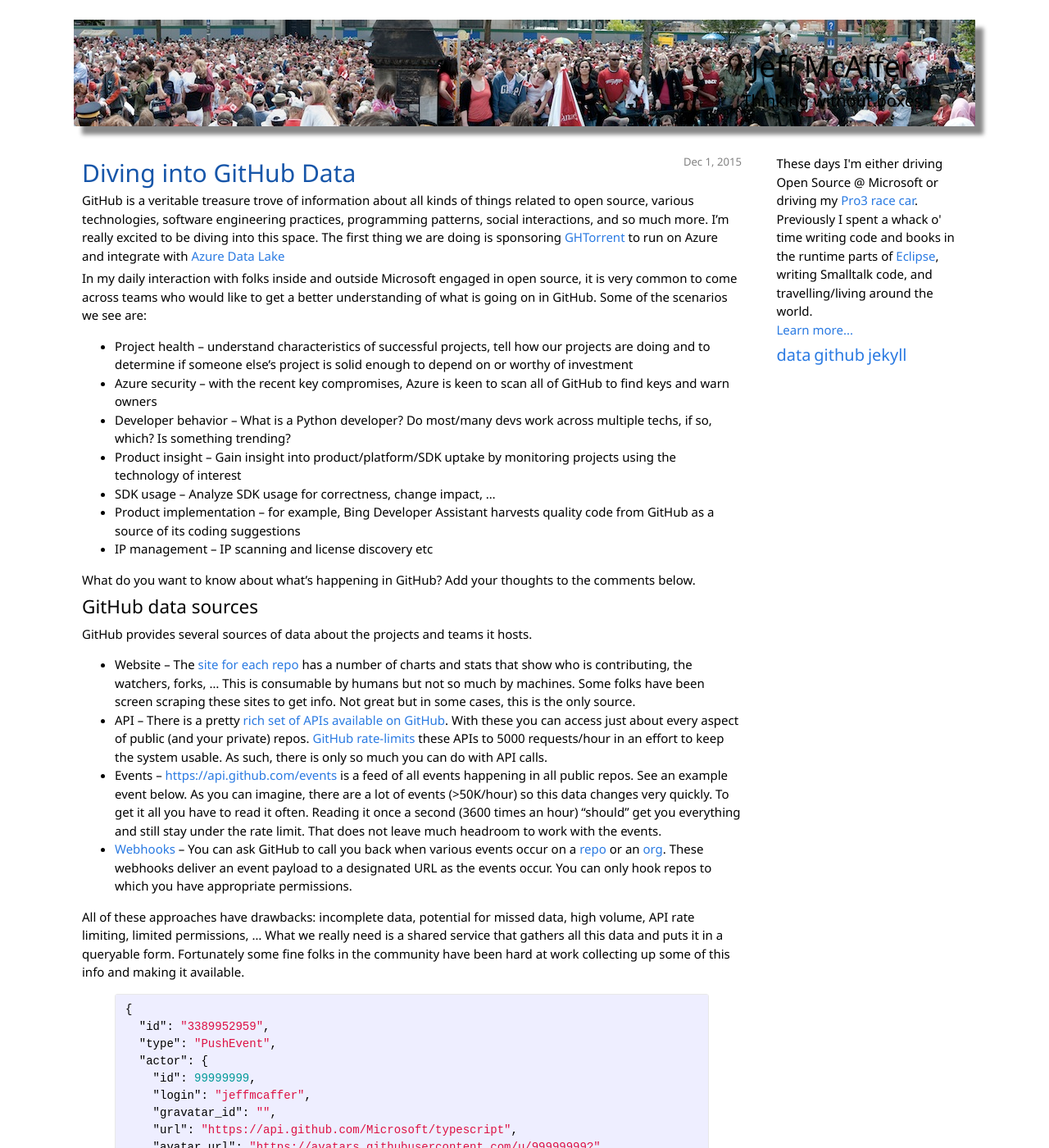
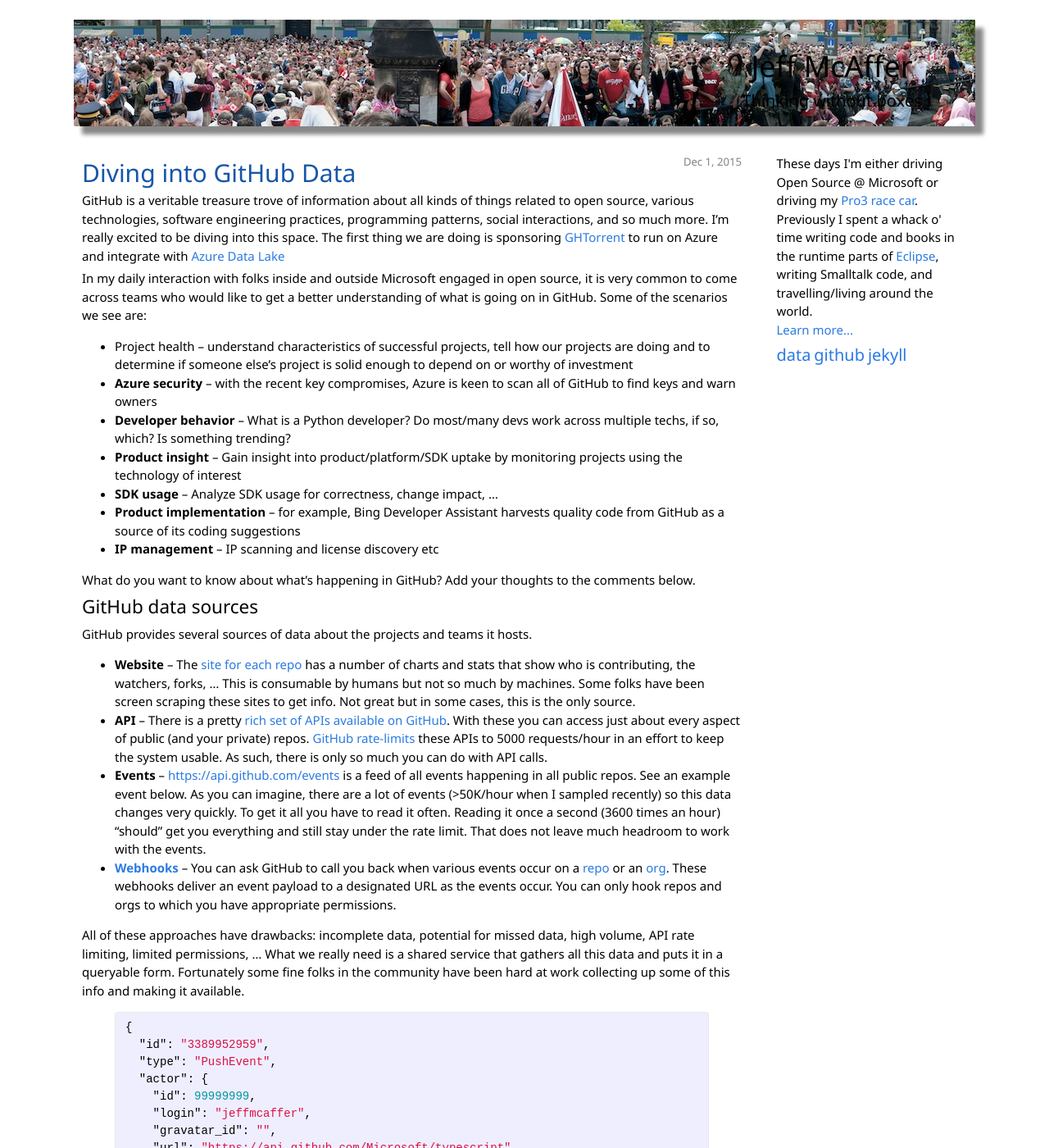
Before and after one commit to jeffmcaffer/jeffmcaffer.github.io, a Jekyll site: the page built from _posts/2015-12-01-GitHub-Data.markdown, in a window 1280 px wide and 1400 px high. Shown: the whole window at 82% size. Built offline with Jekyll 4.4.1, drawn with Linux system fonts in a browser that asks for light colours; comment, search, counter and statistics services are not loaded; some of the changed text lies outside the part shown.

Commit message:
tweak formatting or github data post

```diff
--- a/_posts/2015-12-01-GitHub-Data.markdown
+++ b/_posts/2015-12-01-GitHub-Data.markdown
@@ -12,22 +12,22 @@
 In my daily interaction with folks inside and outside Microsoft engaged in open source, it is very common to come across teams who would like to get a better understanding of what is going on in GitHub.  Some of the scenarios we see are:
 
 * Project health -- understand characteristics of successful projects, tell how our projects are doing and to determine if someone else’s project is solid enough to depend on or worthy of investment
-*	Azure security -- with the recent key compromises, Azure is keen to scan all of GitHub to find keys and warn owners
-*	Developer behavior -- What is a Python developer?  Do most/many devs work across multiple techs, if so, which?  Is something trending?
-*	Product insight -- Gain insight into product/platform/SDK uptake by monitoring projects using the technology of interest
-*	SDK usage -- Analyze SDK usage for correctness, change impact, ...
-*	Product implementation -- for example, Bing Developer Assistant harvests quality code from GitHub as a source of its coding suggestions
-*	IP management -- IP scanning and license discovery etc
+*	**Azure security** -- with the recent key compromises, Azure is keen to scan all of GitHub to find keys and warn owners
+*	**Developer behavior** -- What is a Python developer?  Do most/many devs work across multiple techs, if so, which?  Is something trending?
+*	**Product insight** -- Gain insight into product/platform/SDK uptake by monitoring projects using the technology of interest
+*	**SDK usage** -- Analyze SDK usage for correctness, change impact, ...
+*	**Product implementation** -- for example, Bing Developer Assistant harvests quality code from GitHub as a source of its coding suggestions
+*	**IP management** -- IP scanning and license discovery etc
 
 What do you want to know about what's happening in GitHub?  Add your thoughts to the comments below.
 
 # GitHub data sources
 GitHub provides several sources of data about the projects and teams it hosts.
 
-* Website -- The [site for each repo](https://github.com/Microsoft/TypeScript/graphs/) has a number of charts and stats that show who is contributing, the watchers, forks, ...  This is consumable by humans but not so much by machines.  Some folks have been screen scraping these sites to get info. Not great but in some cases, this is the only source.
-* API -- There is a pretty [rich set of APIs available on GitHub](https://developer.github.com/v3/).  With these you can access just about every aspect of  public (and your private) repos.  [GitHub rate-limits](https://developer.github.com/v3/rate_limit/) these APIs to 5000 requests/hour in an effort to keep the system usable.  As such, there is only so much you can do with API calls.
-* Events -- [https://api.github.com/events](https://api.github.com/events) is a feed of all events happening in all public repos.  See an example event below.  As you can imagine, there are a lot of events (>50K/hour) so this data changes very quickly.  To get it all you have to read it often.  Reading it once a second (3600 times an hour) "should" get you everything and still stay under the rate limit.  That does not leave much headroom to work with the events.
-* [Webhooks](https://developer.github.com/webhooks/) -- You can ask GitHub to call you back when various events occur on a [repo](https://developer.github.com/v3/repos/hooks/) or an [org](https://developer.github.com/v3/orgs/hooks/).  These webhooks deliver an event payload to a designated URL as the events occur.  You can only hook repos to which you have appropriate permissions.
+* **Website** -- The [site for each repo](https://github.com/Microsoft/TypeScript/graphs/) has a number of charts and stats that show who is contributing, the watchers, forks, ...  This is consumable by humans but not so much by machines.  Some folks have been screen scraping these sites to get info. Not great but in some cases, this is the only source.
+* **API** -- There is a pretty [rich set of APIs available on GitHub](https://developer.github.com/v3/).  With these you can access just about every aspect of  public (and your private) repos.  [GitHub rate-limits](https://developer.github.com/v3/rate_limit/) these APIs to 5000 requests/hour in an effort to keep the system usable.  As such, there is only so much you can do with API calls.
+* **Events** -- [https://api.github.com/events](https://api.github.com/events) is a feed of all events happening in all public repos.  See an example event below.  As you can imagine, there are a lot of events (>50K/hour when I sampled recently) so this data changes very quickly.  To get it all you have to read it often.  Reading it once a second (3600 times an hour) "should" get you everything and still stay under the rate limit.  That does not leave much headroom to work with the events.
+* **[Webhooks](https://developer.github.com/webhooks/)** -- You can ask GitHub to call you back when various events occur on a [repo](https://developer.github.com/v3/repos/hooks/) or an [org](https://developer.github.com/v3/orgs/hooks/).  These webhooks deliver an event payload to a designated URL as the events occur.  You can only hook repos and orgs to which you have appropriate permissions.
 
 All of these approaches have drawbacks: incomplete data, potential for missed data, high volume, API rate limiting, limited permissions, ...  What we really need is a shared service that gathers all this data and puts it in a queryable form.  Fortunately some fine folks in the community have been hard at work collecting up some of this info and making it available.
 
```
Also changed, not shown: other parts of _posts/2015-12-01-GitHub-Data.markdown (+5 -5 lines).
